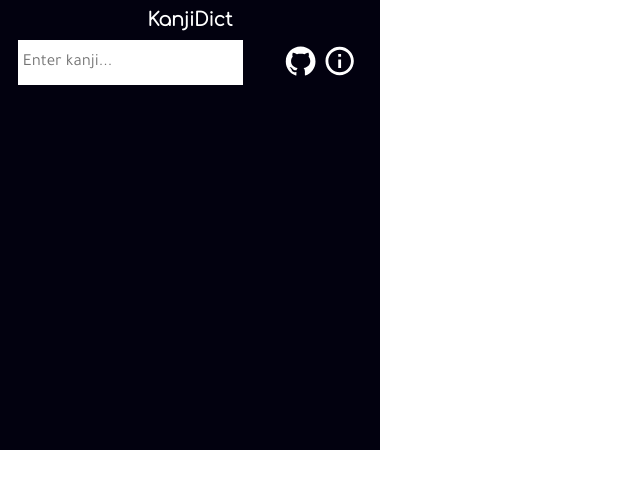
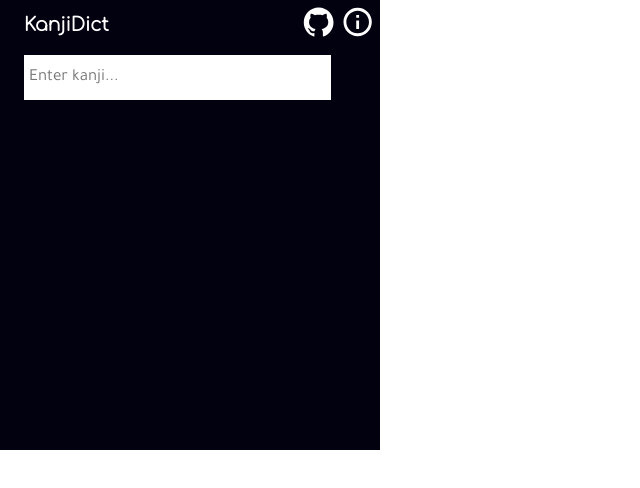
Before and after one commit to kakajuro/kanjiDict, a React (Create React App) app: page / in a window 1280 px wide. Shown: the top 488 px of the page, without its empty margins (0-640 px from the left). Built offline with nearby package versions, Linux system fonts and the light colour scheme.

Commit message:
moved icons to the top right

```diff
--- a/src/components/Extension.css
+++ b/src/components/Extension.css
@@ -37,27 +37,29 @@ input[type="search"]::-webkit-search-results-decoration {
 
 .header-container {
   display: flex;
-  justify-content: center;
+  justify-content: space-between;
   height: 2.5rem;
+  padding-bottom: 10px;
+  padding-top: 5px;
 }
 
 .header {
   display: flex;
   color: white;
   align-self: center;
+  padding-left: 1.5rem;
 }
 
 .top-container {
   display: flex;
   flex-direction: row;
-  justify-content: space-around;
-  align-items: center;
+  padding-left: 1.5rem;
 }
 
 .searchbar {
   font-family: 'Tajawal', sans-serif;
   font-size: 17px;
-  width: 225px;
+  width: 307px;
   height: 45px;
   padding: 5px;
   border: none;
--- a/src/components/Extension.js
+++ b/src/components/Extension.js
@@ -9,10 +9,14 @@ import './Extension.css';
 function Extension() {
   const [search, setSearch] = useState("");
 
+
+
   const handleSubmit = e => {
     if (!search) return;
 
     console.log("Searched: " + search);
+
+
     e.preventDefault();
   }
 
@@ -23,6 +27,10 @@ function Extension() {
     <div className="window">
       <div className="header-container">
         <h3 className="header">KanjiDict</h3>
+        <div className="icons">
+          <AiOutlineGithub className="icons github" size={34} onClick={() => onGithubClicked()}/>
+          <BiInfoCircle className="icons info" size={34} onClick={() => onInfoClicked()}/>
+        </div>
       </div>
       <div className="top-container">
         <form className="form" onSubmit={handleSubmit}>
@@ -35,12 +43,8 @@ function Extension() {
             autoFocus={true}
           />
         </form>
-        <div className="icons">
-          <AiOutlineGithub className="icons github" size={34} onClick={() => onGithubClicked()}/>
-          <BiInfoCircle className="icons info" size={34} onClick={() => onInfoClicked()}/>
-        </div>
       </div>
-      {}
+
     </div>
   );
 }
```
